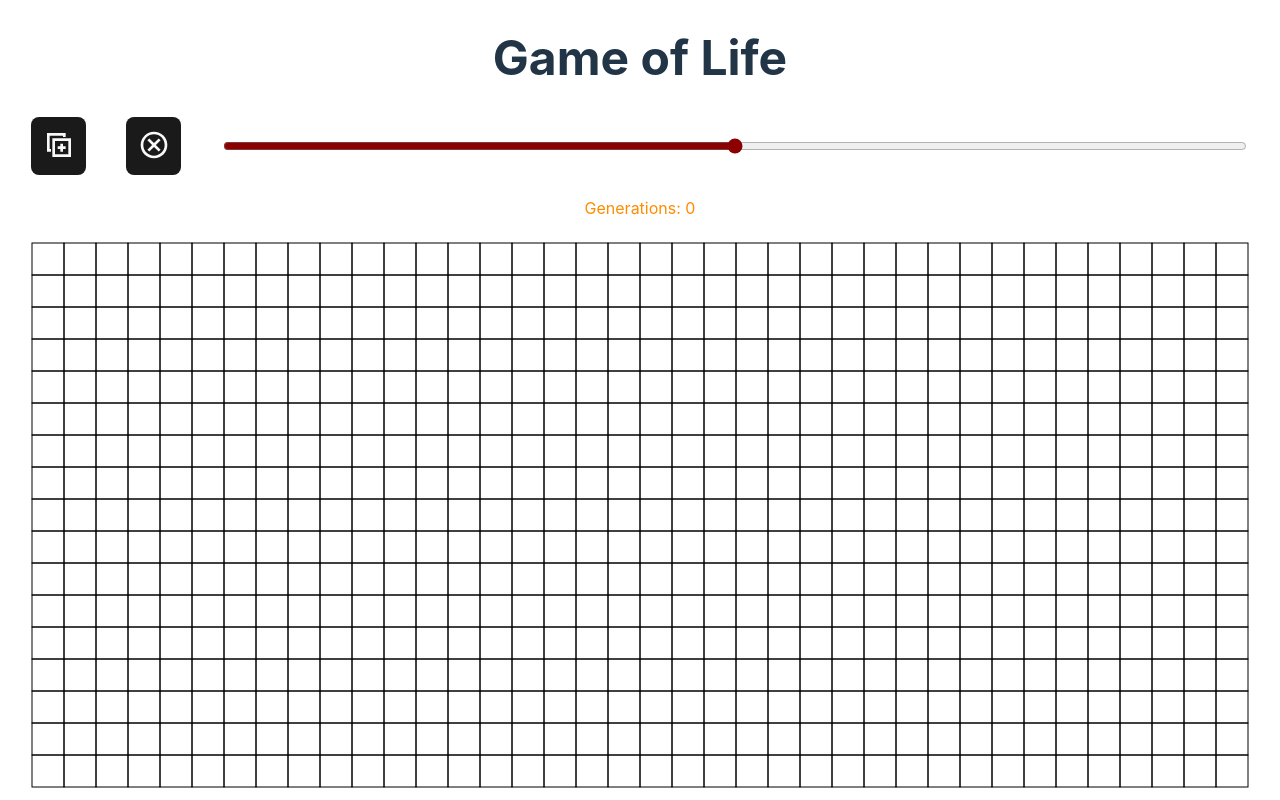
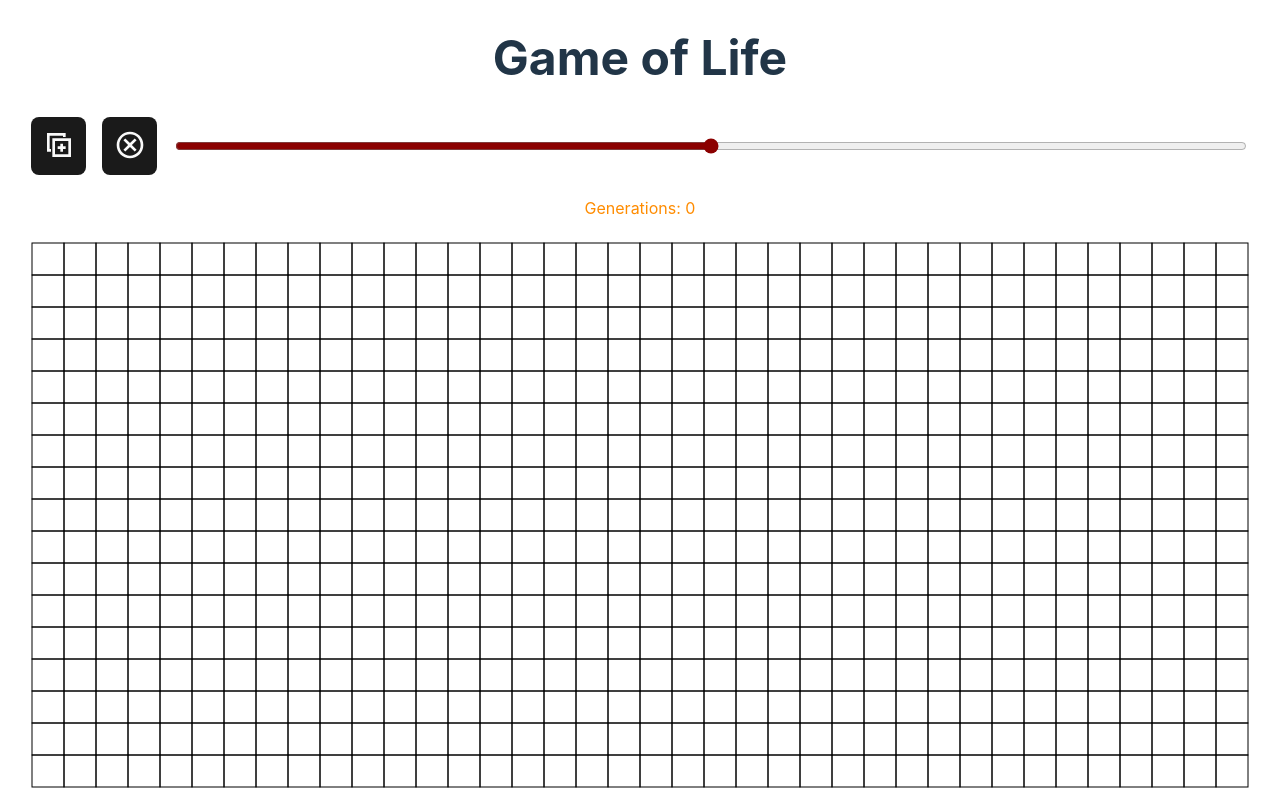
Before and after one commit to elvisvoer/game-of-life, a website built with Vite: page index.html in a window 1280 px wide. Built offline with nearby package versions, Linux system fonts and the light colour scheme.

Commit message:
Reduce gap between controls

```diff
--- a/src/style.css
+++ b/src/style.css
@@ -55,7 +55,7 @@ button.isRunning {
 
 .controls {
   display: flex;
-  gap: 2.5rem;
+  gap: 1rem;
 }
 
 .controls input {
```
